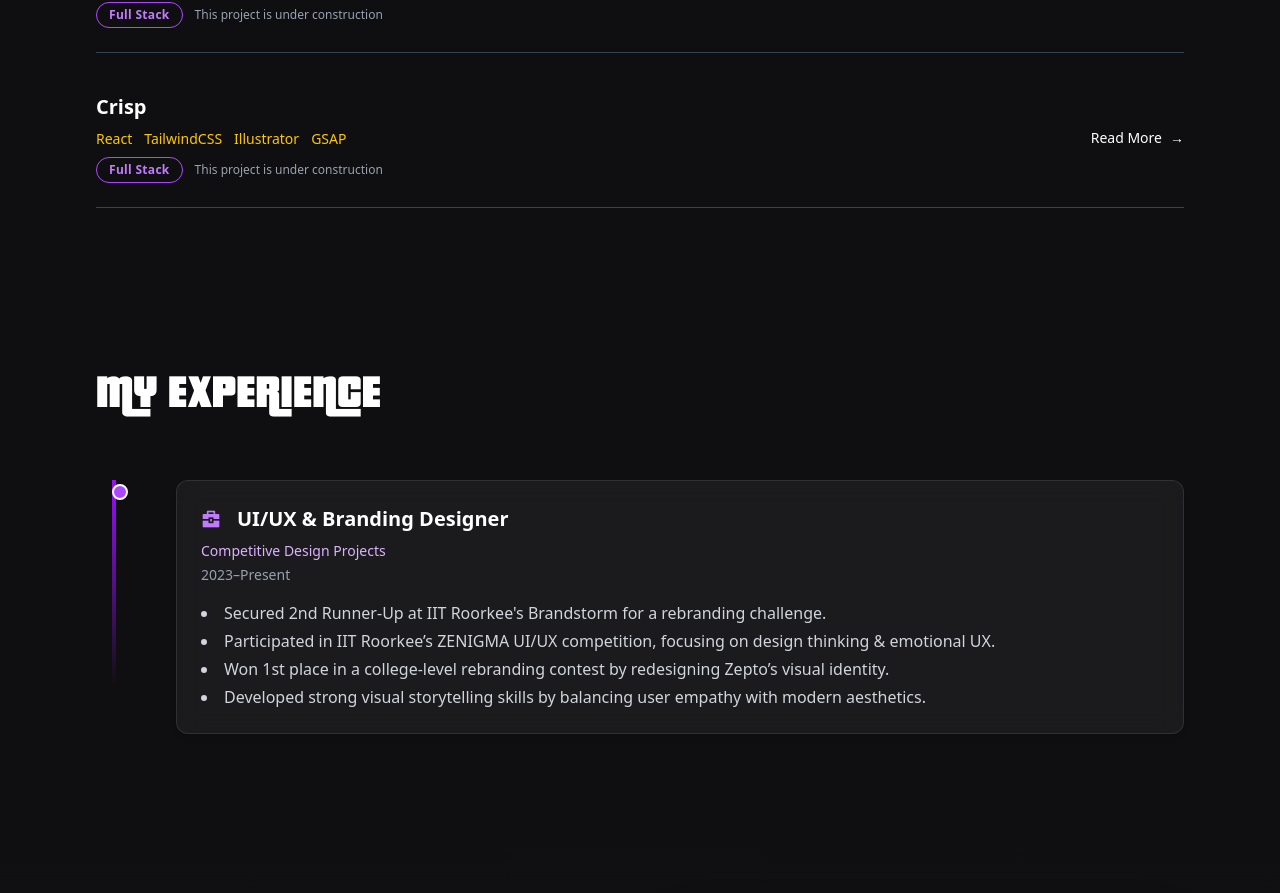
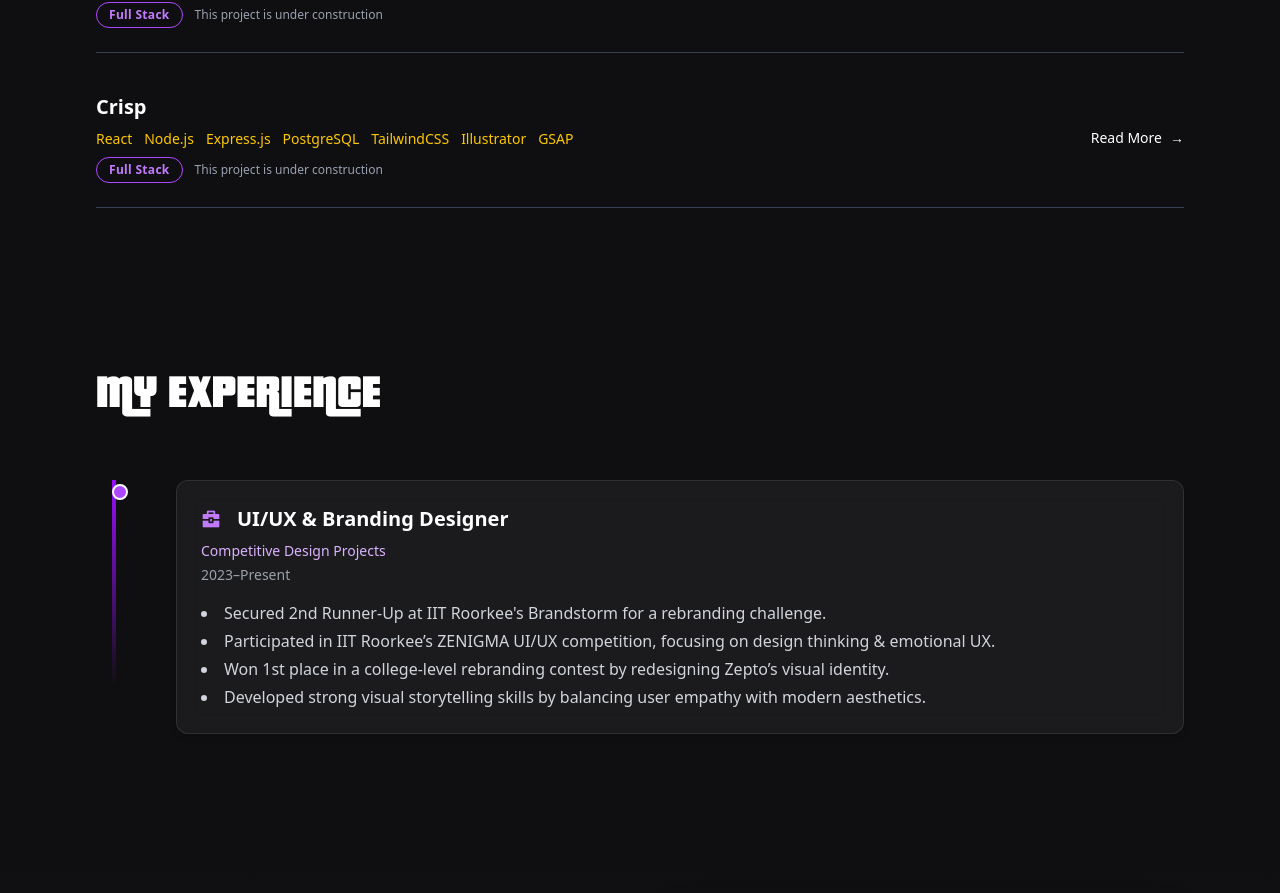
Before and after one commit to aryanchauhan07/portfolio, a React (Vite) app: page / in a window 1280 px wide. Shown: the part 2513-3406 px from the top of the page. Built offline with nearby package versions, Linux system fonts and the light colour scheme.

Commit message:
first commit

```diff
--- a/src/sections/Projects.jsx
+++ b/src/sections/Projects.jsx
@@ -61,7 +61,7 @@ const projects = [
 
   {
     title: "Crisp",
-    stack: ["React", "TailwindCSS", "Illustrator", "GSAP"],
+    stack: ["React", "Node.js", "Express.js" , "PostgreSQL" ,"TailwindCSS", "Illustrator", "GSAP"],
     category: "Full Stack",
     image: "/projects/crisp_1.png",
     description: [
```
